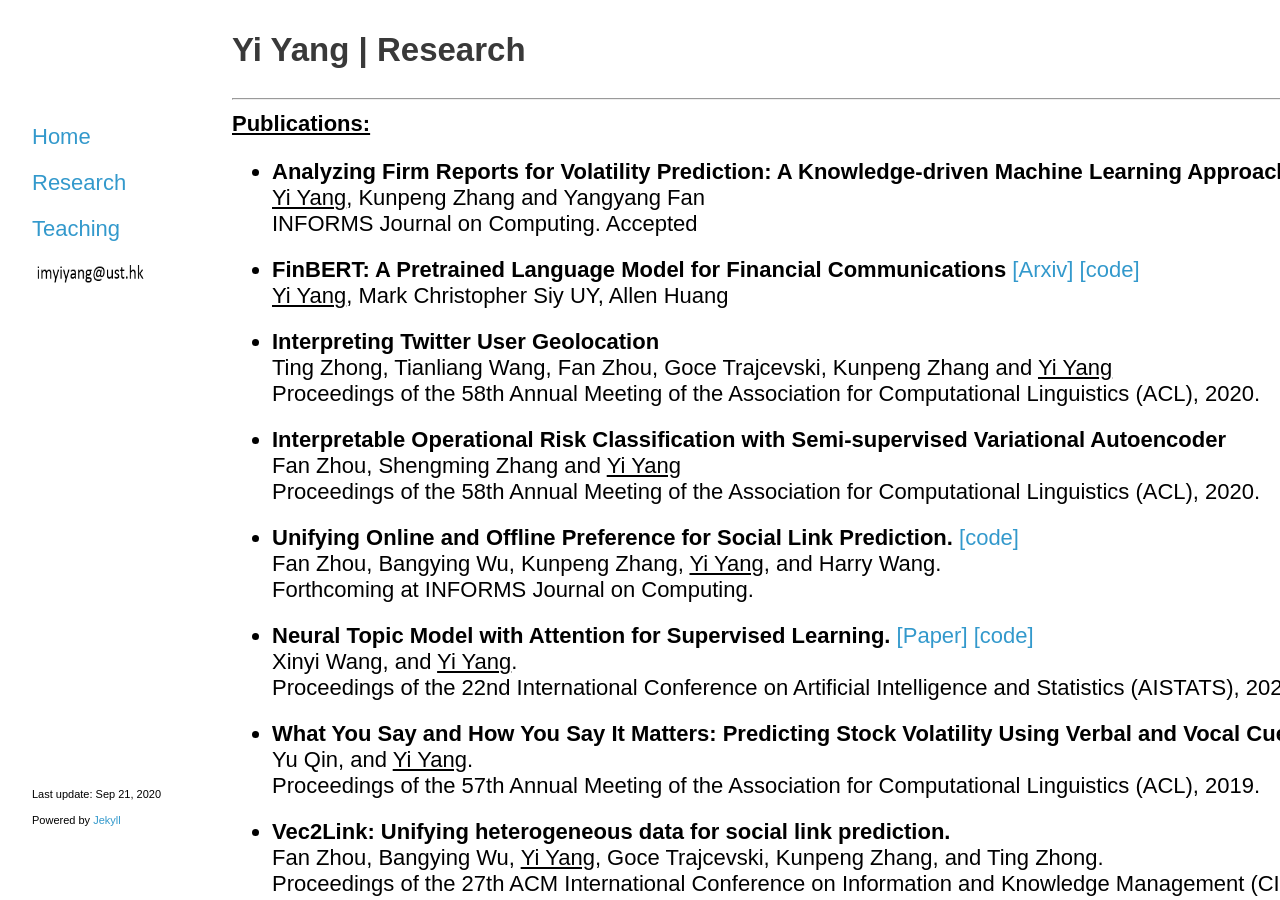
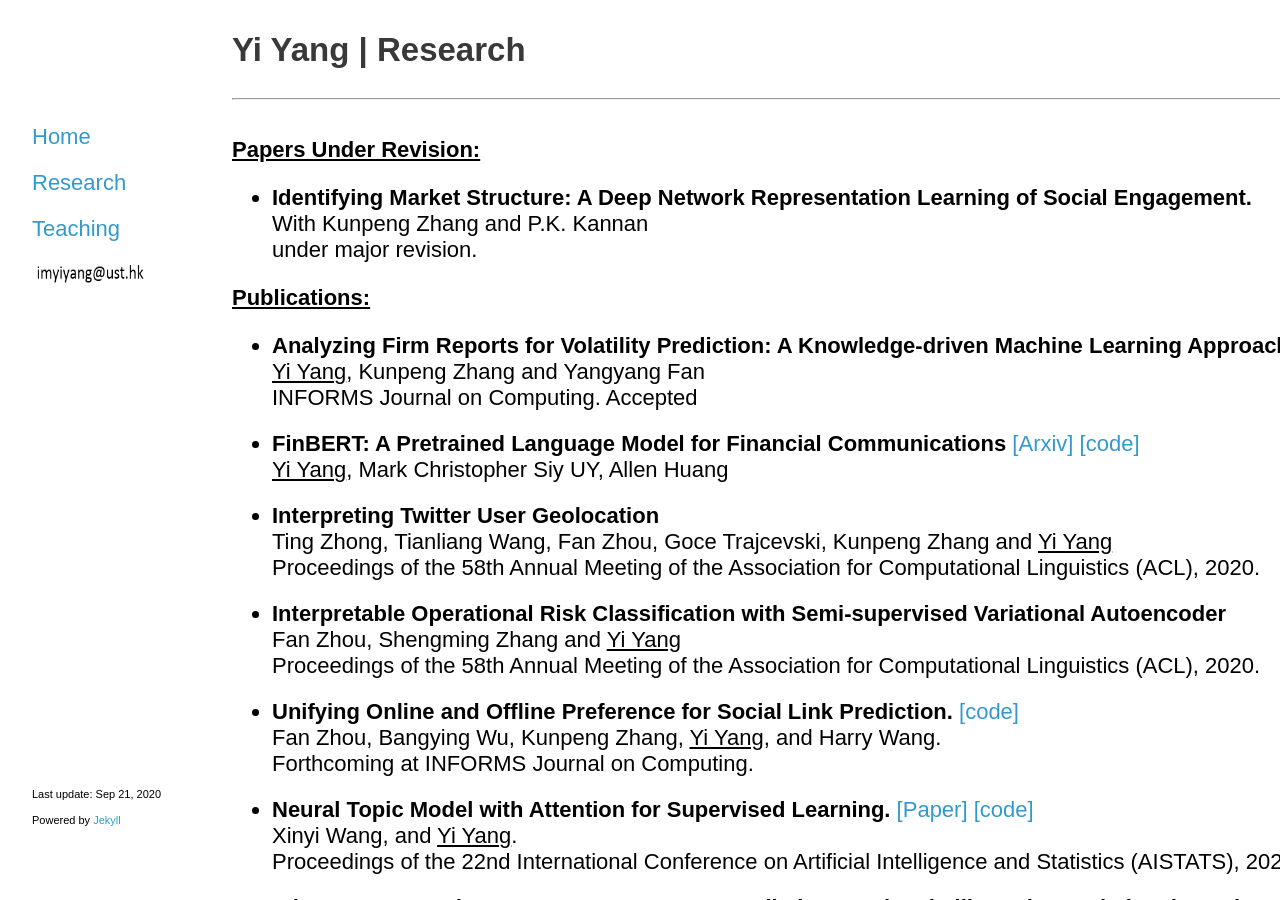
Before and after one commit to yya518/yya518.github.io, a Jekyll site: the page built from research.md, in a window 1280 px wide and 900 px high. Built offline with Jekyll 4.4.1, drawn with Linux system fonts in a browser that asks for light colours.

Commit message:
working paper

```diff
--- a/research.md
+++ b/research.md
@@ -6,6 +6,11 @@ title: research
 ## Yi Yang | Research
 
 * * *
+<br>
+<b> <u> Papers Under Revision: </u></b>
++ <b> Identifying Market Structure: A Deep Network Representation Learning of Social Engagement. </b> <br>
+ With Kunpeng Zhang and P.K. Kannan<br>
+under major revision. <br>
 
 <b> <u>Publications: </u> </b>
 + <b> Analyzing Firm Reports for Volatility Prediction: A Knowledge-driven Machine Learning Approach. </b> <br>
```
